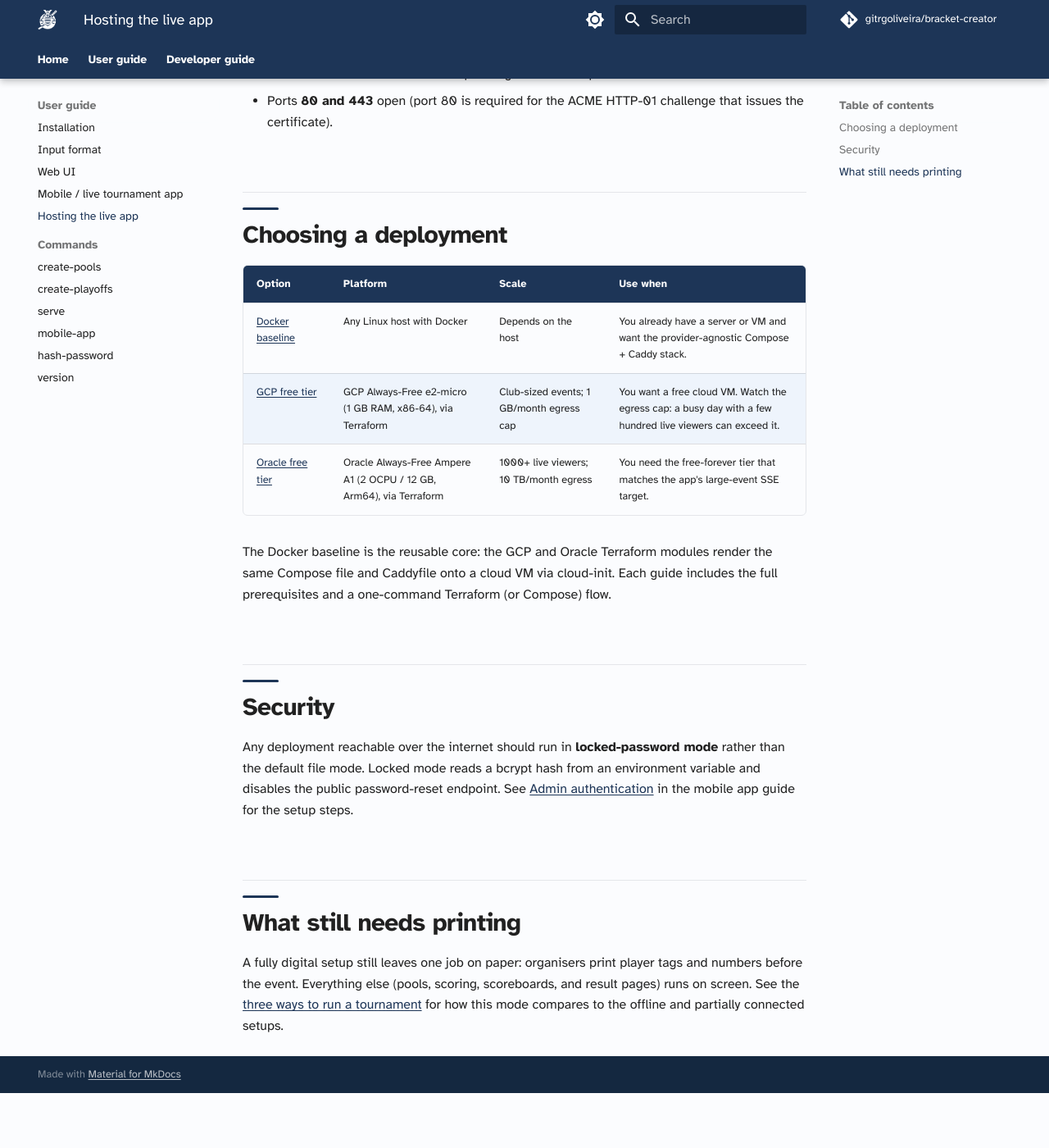
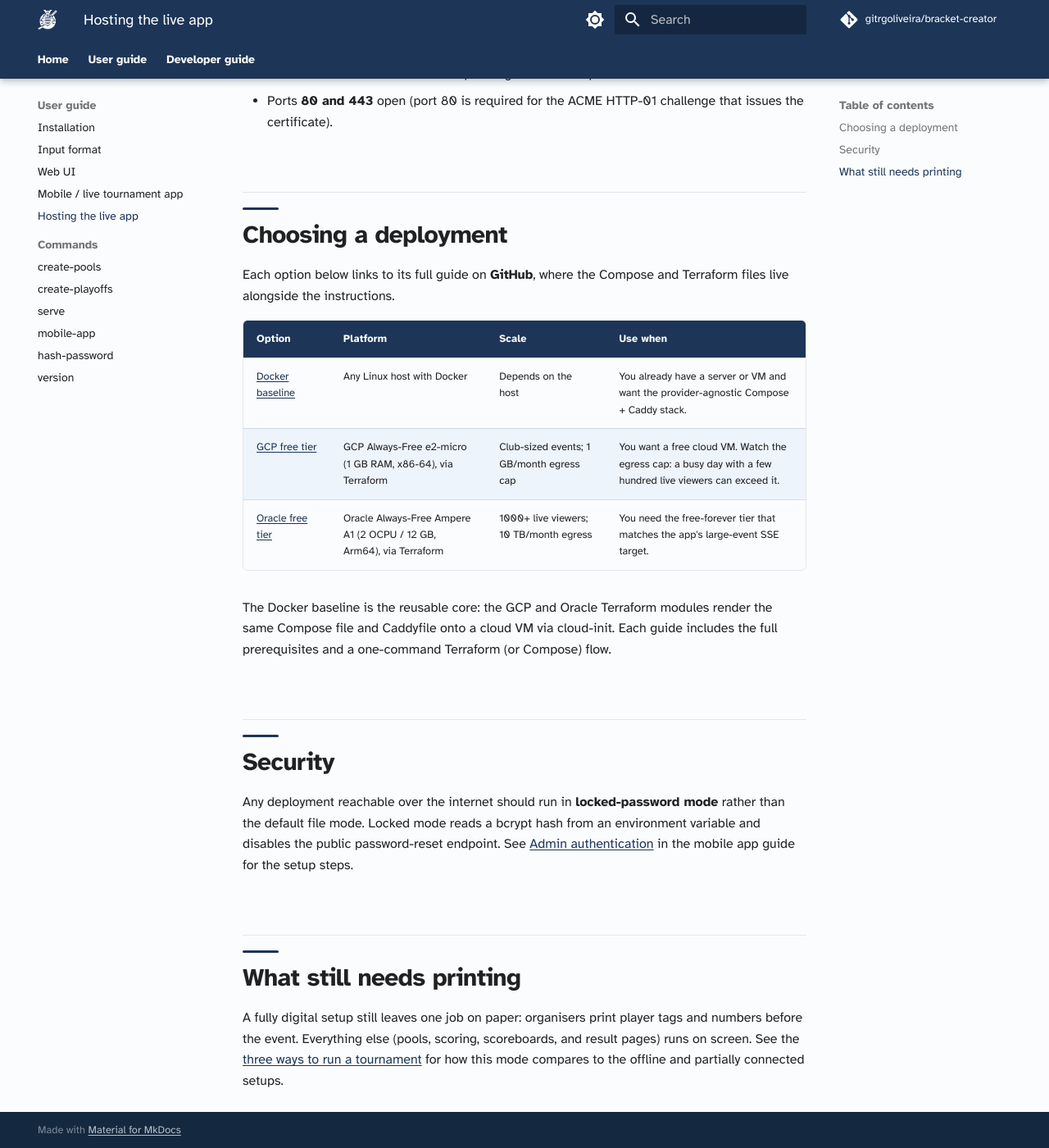
Before and after one commit to gitrgoliveira/bracket-creator, an MkDocs documentation site: the page built from docs/user-guide/hosting.md, in a window 1280 px wide and 1400 px high, scrolled down 328 px. Shown: the whole window at 82% size. Built offline with MkDocs 1.6.1 and Material for MkDocs 9.7.7, drawn with Linux system fonts in a browser that asks for light colours; comment, search, counter and statistics services are not loaded; before the commit the page ends 1661 px from its top, so only the background shows below that.

Commit message:
docs: address tri-review and design-critique findings
Remove six unused CSS tokens, and factor the shared button shape, weight, and
hover lift into one rule scoped to the prose and hero contexts (no visual
change, confirmed in the browser). Drop the now-orphaned OPEN_CMD and the
unpinned `pip install --upgrade pip` step from the Makefile, and note that pip
does not prune packages dropped from requirements.txt (use make docs/clean).
Trim the home hero on phones (<=480px) so the three modes reach the fold
sooner, add a Firefox <121 :has() fallback note, point the hosting cross-link at
the section anchor, and flag that the deployment guides open on GitHub.

Co-Authored-By: Claude Opus 4.8 <noreply@anthropic.com>

```diff
--- a/docs/assets/stylesheets/extra.css
+++ b/docs/assets/stylesheets/extra.css
@@ -34,8 +34,7 @@
 	/* Derived surfaces (OKLCH). */
 	--bc-line:       oklch(0.925 0.006 260);
 	--bc-line-soft:  oklch(0.955 0.004 260);
-	--bc-wash:       oklch(0.965 0.012 255);   /* faint navy wash for cards/code headers */
-	--bc-wash-2:     oklch(0.945 0.018 255);
+	--bc-wash:       oklch(0.965 0.012 255);   /* faint navy wash for card chips */
 
 	/* Motion. */
 	--bc-ease-out:   cubic-bezier(0.16, 1, 0.3, 1);
@@ -68,12 +67,10 @@ html, body { overflow-x: clip; }
 
 	--bc-card-bg:    var(--bc-white);
 	--bc-code-bg:    oklch(0.975 0.008 255);
-	--bc-code-head:  var(--bc-navy);
 	--bc-table-head: var(--bc-navy);
 	--bc-table-head-fg: var(--bc-white);
 	--bc-table-alt:  var(--bc-wash);
 	--bc-tick:       var(--bc-navy);
-	--bc-muted:      oklch(0.52 0.02 262);
 }
 
 /* ===== Dark (slate) scheme ===== */
@@ -89,16 +86,13 @@ html, body { overflow-x: clip; }
 
 	--bc-card-bg:    oklch(0.27 0.02 262);
 	--bc-code-bg:    oklch(0.23 0.02 262);
-	--bc-code-head:  oklch(0.34 0.04 258);
 	--bc-table-head: oklch(0.32 0.04 258);
 	--bc-table-head-fg: var(--bc-ice);
 	--bc-table-alt:  oklch(0.30 0.018 262);
 	--bc-tick:       var(--bc-sky);
-	--bc-muted:      oklch(0.72 0.02 262);
 	--bc-line:       oklch(0.40 0.02 262);
 	--bc-line-soft:  oklch(0.34 0.02 262);
 	--bc-wash:       oklch(0.30 0.02 262);
-	--bc-wash-2:     oklch(0.33 0.025 258);
 }
 
 /* ===== Typography: sporting display headings ===== */
@@ -152,16 +146,24 @@ html, body { overflow-x: clip; }
 .md-typeset a:has(img) { text-decoration: none; }
 
 /* ===== Buttons: sporting fills + outlines ===== */
+/* Shared shape, weight, and hover lift across the prose and hero contexts.
+ * Scoped to both (not bare .md-button) so it never bleeds into Material's
+ * own page chrome (nav, search). */
+.md-typeset .md-button,
+.bc-hero .md-button {
+	border-radius: var(--bc-radius-sm);
+	font-weight: 700;
+}
+.md-typeset .md-button:hover,
+.bc-hero .md-button:hover { transform: translateY(-2px); }
+
 .md-typeset .md-button {
-	border-radius: var(--bc-radius-sm);
 	border-width: 2px;
-	font-weight: 700;
 	padding: 0.5em 1.25em;
 	transition: transform var(--bc-dur) var(--bc-ease-out),
 	            background-color var(--bc-dur) var(--bc-ease-out),
 	            box-shadow var(--bc-dur) var(--bc-ease-out);
 }
-.md-typeset .md-button:hover { transform: translateY(-2px); }
 .md-typeset .md-button:active { transform: translateY(0); }
 .md-typeset .md-button--primary {
 	background: var(--bc-navy);
@@ -233,15 +235,12 @@ html, body { overflow-x: clip; }
 	gap: 0.8rem;
 }
 .bc-hero .md-button {
-	border-radius: var(--bc-radius-sm);
 	border: 2px solid var(--bc-sky);
 	color: var(--bc-white);
-	font-weight: 700;
 	padding: 0.6em 1.4em;
 	transition: transform var(--bc-dur) var(--bc-ease-out),
 	            background-color var(--bc-dur) var(--bc-ease-out);
 }
-.bc-hero .md-button:hover { transform: translateY(-2px); }
 .bc-hero .md-button--primary {
 	background: var(--bc-white);
 	border-color: var(--bc-white);
@@ -253,7 +252,9 @@ html, body { overflow-x: clip; }
 /* Home only: the hero carries the page <h1>, so suppress Material's
  * auto-injected page-title h1 in the content body (it renders the nav title
  * "Home" when the markdown has no top-level heading). Scoped via :has(.bc-hero)
- * so only the home page is affected; every other page keeps its real h1. */
+ * so only the home page is affected; every other page keeps its real h1.
+ * :has() needs Firefox 121+ (Dec 2023); on older Firefox the rule no-ops and a
+ * spurious "Home" h1 shows under the hero, cosmetic only, not a broken page. */
 body:has(.bc-hero) .md-content__inner > h1 { display: none; }
 
 /* ===== Badge strip on the home page ===== */
@@ -402,6 +403,14 @@ body:has(.bc-hero) .md-content__inner > h1 { display: none; }
 	.md-typeset h2 { font-size: 1.35rem; }
 }
 
+/* On phones the primary persona wants the three modes fast, so tighten the
+ * hero's vertical rhythm and shrink the crest to lift content toward the fold. */
+@media screen and (max-width: 480px) {
+	.bc-hero__inner { padding-top: 2rem; padding-bottom: 2rem; }
+	.bc-hero__mark { width: 48px; margin-bottom: 0.8rem; }
+	.bc-hero__lede { margin-bottom: 1.4rem; }
+}
+
 /* ===== Reduced motion ===== */
 @media (prefers-reduced-motion: reduce) {
 	.md-typeset .md-button,
--- a/docs/user-guide/hosting.md
+++ b/docs/user-guide/hosting.md
@@ -8,6 +8,8 @@ You will need:
 - Ports **80 and 443** open (port 80 is required for the ACME HTTP-01 challenge that issues the certificate).
 
 ## Choosing a deployment
+
+Each option below links to its full guide on **GitHub**, where the Compose and Terraform files live alongside the instructions.
 
 | Option | Platform | Scale | Use when |
 |---|---|---|---|
@@ -23,4 +25,4 @@ Any deployment reachable over the internet should run in **locked-password mode*
 
 ## What still needs printing
 
-A fully digital setup still leaves one job on paper: organisers print player tags and numbers before the event. Everything else (pools, scoring, scoreboards, and result pages) runs on screen. See the [three ways to run a tournament](../index.md) for how this mode compares to the offline and partially connected setups.
+A fully digital setup still leaves one job on paper: organisers print player tags and numbers before the event. Everything else (pools, scoring, scoreboards, and result pages) runs on screen. See the [three ways to run a tournament](../index.md#three-ways-to-run-a-tournament) for how this mode compares to the offline and partially connected setups.
```
Also changed, not shown: 1 other file.
